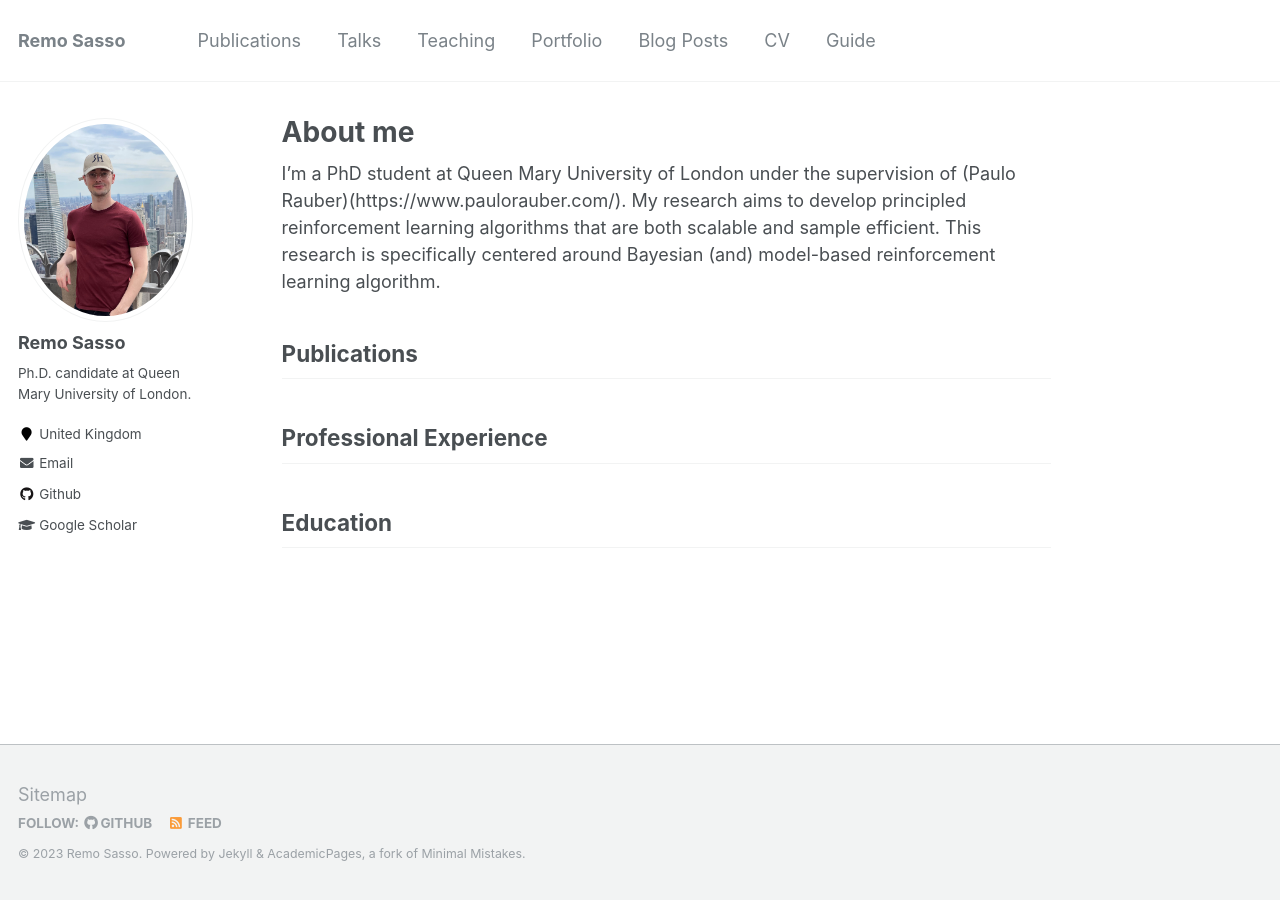
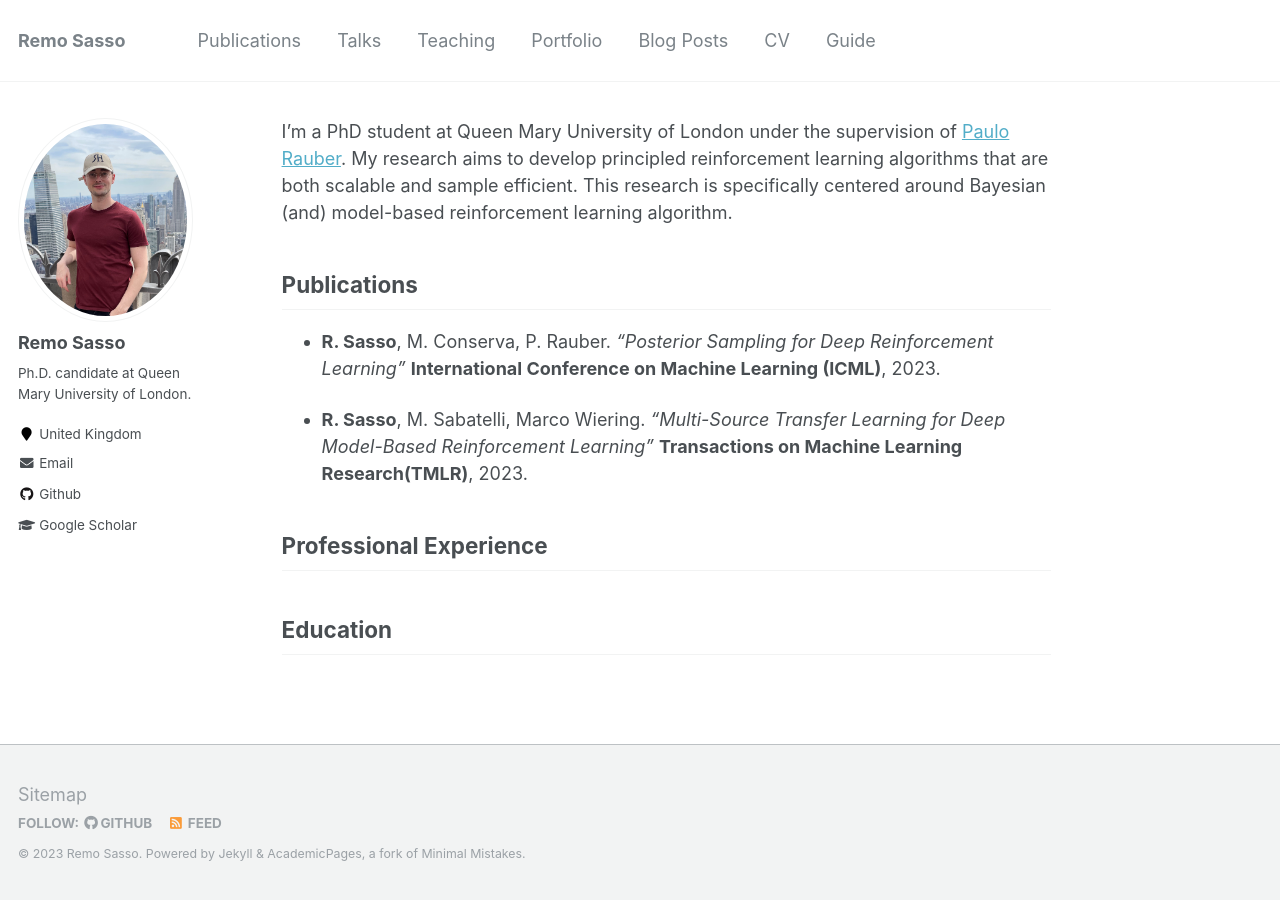
Before and after one commit to remosasso/remosasso.github.io, a Jekyll site: the page built from _pages/about.md, in a window 1280 px wide. Built offline with Jekyll 4.4.1, drawn with Linux system fonts in a browser that asks for light colours.

Commit message:
initial push

```diff
--- a/_pages/about.md
+++ b/_pages/about.md
@@ -1,17 +1,22 @@
 ---
 permalink: /
-title: "About me"
 author_profile: true
 redirect_from:
   - /about/
   - /about.html
 ---
 
-I'm a PhD student at Queen Mary University of London under the supervision of (Paulo Rauber)(https://www.paulorauber.com/).  My research aims to develop principled reinforcement learning algorithms that are both scalable and sample efficient. This research is specifically centered around Bayesian (and) model-based reinforcement learning algorithm.
+I'm a PhD student at Queen Mary University of London under the supervision of [Paulo Rauber](https://www.paulorauber.com/).  My research aims to develop principled reinforcement learning algorithms that are both scalable and sample efficient. This research is specifically centered around Bayesian (and) model-based reinforcement learning algorithm.
 
 Publications
 ------
+* **R. Sasso**, M. Conserva, P. Rauber.
+*"Posterior Sampling for Deep Reinforcement Learning"*
+**International Conference on Machine Learning (ICML)**, 2023.
 
+* **R. Sasso**, M. Sabatelli, Marco Wiering.
+*"Multi-Source Transfer Learning for Deep Model-Based Reinforcement Learning"*
+**Transactions on Machine Learning Research(TMLR)**, 2023.
 
 Professional Experience
 ------
```
